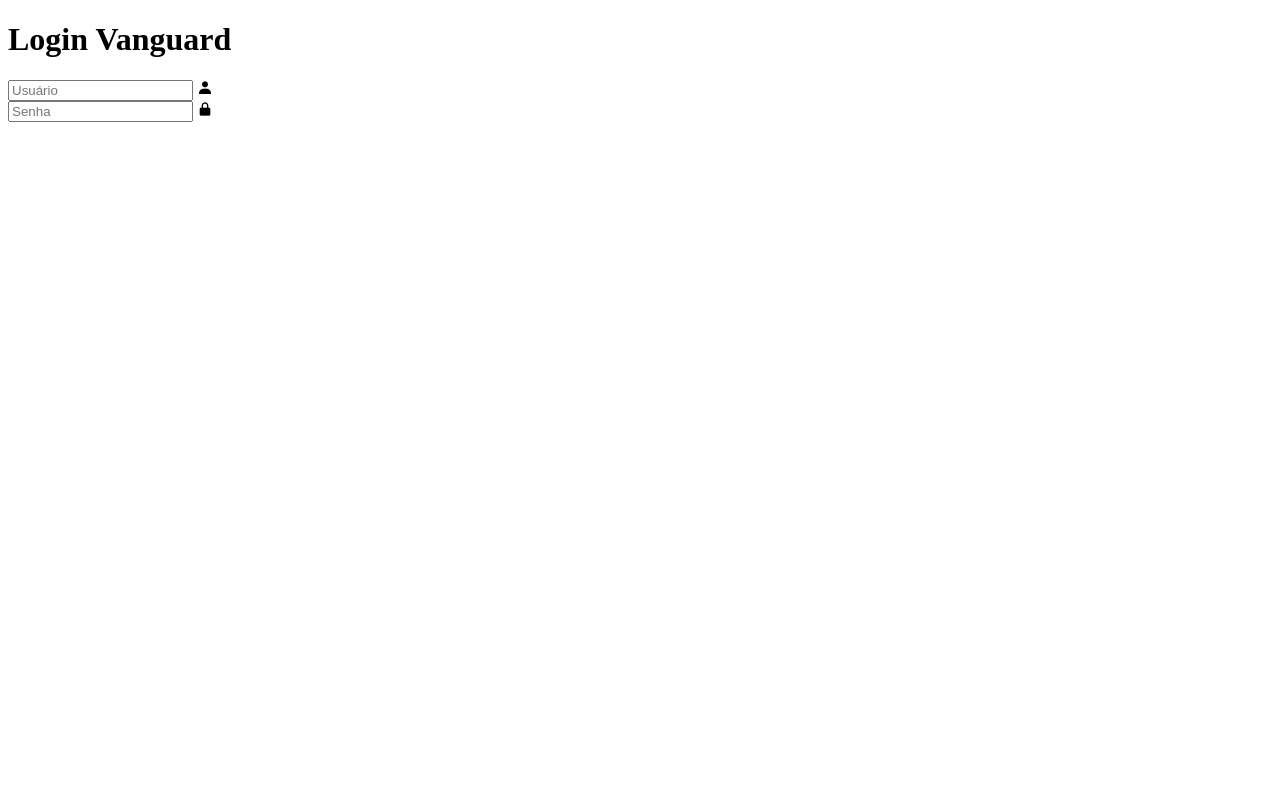
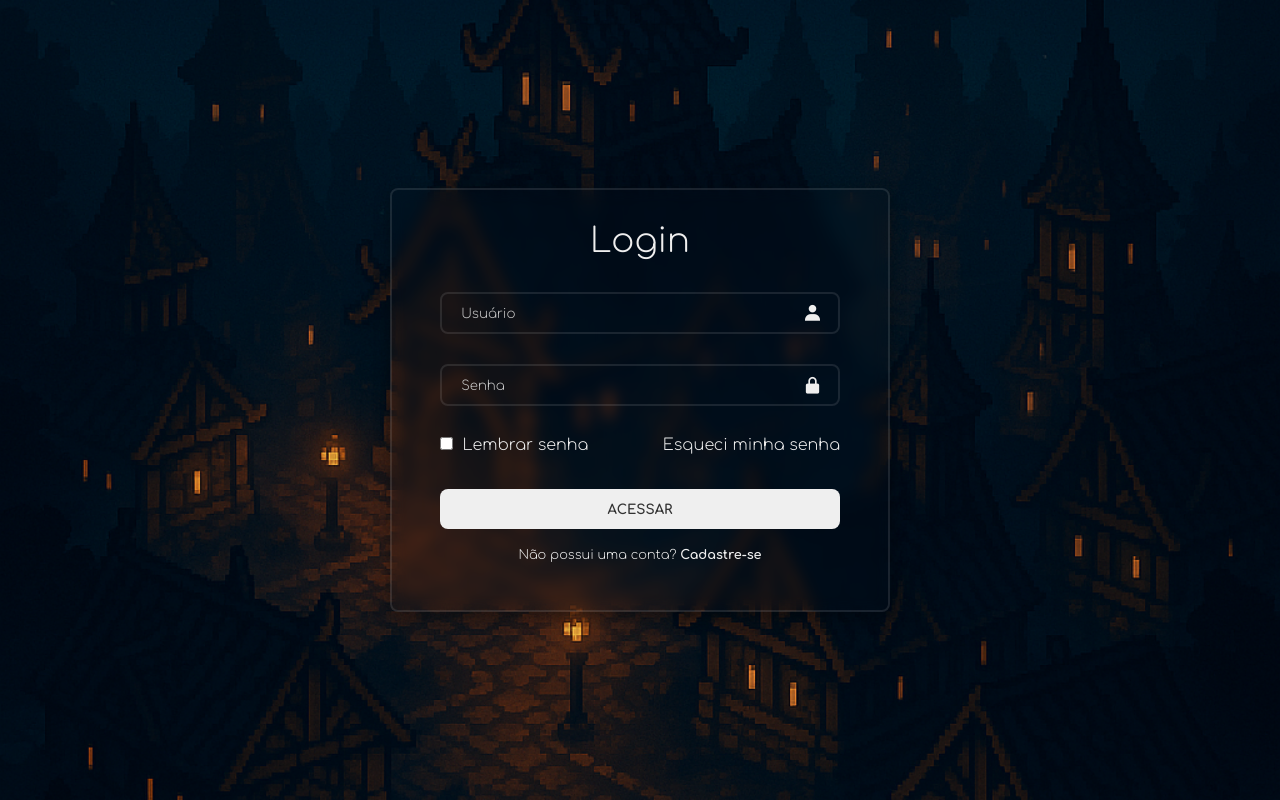
Before and after one commit to diegoozores/TelaLogin, a plain HTML site: page index.html in a window 1280 px wide. Drawn offline with nearby package versions, Linux system fonts and the light colour scheme.

Commit message:
LoginScreenV1
First version of the login screen

```diff
--- a/index.html
+++ b/index.html
@@ -5,19 +5,37 @@
     <meta name="viewport" content="width=device-width, initial-scale=1.0">
     <link rel="stylesheet" href="style.css">
     <link rel="stylesheet" href="https://unpkg.com/boxicons@latest/css/boxicons.min.css">
-    <title>Login Vanguard</title>
+    <link rel="stylesheet" href="https://fonts.googleapis.com/icon?family=Material+Icons"/>
+    <link rel="preconnect" href="https://fonts.googleapis.com">
+    <link rel="preconnect" href="https://fonts.gstatic.com" crossorigin>
+    <link href="https://fonts.googleapis.com/css2?family=Comfortaa:wght@300..700&display=swap" rel="stylesheet">
+    <title>Painel do Jogador</title>
 </head>
 <body>
     <main class="container">
         <form>
-            <h1>Login Vanguard</h1>
-            <div class="input-box">
+            <h1>Login</h1>
+            <div class="input_box">
                 <input type="email" placeholder="Usuário">
                 <i class="bx bxs-user"></i>
             </div>
-            <div class="input-box">
+            <div class="input_box">
                 <input type="password" placeholder="Senha">
                 <i class="bx bxs-lock-alt"></i>
+            </div>
+
+            <div class="remember_pass_forgot">
+                <label>
+                    <input type="checkbox">
+                    Lembrar senha
+                </label>
+                <a href="#">Esqueci minha senha</a>
+            </div>
+
+            <button type="submit" class="login">ACESSAR</button>
+
+            <div class="registration_link">
+                <p>Não possui uma conta? <a href="#">Cadastre-se</a></p>
             </div>
         </form>
     </main>
--- a/style.css
+++ b/style.css
@@ -0,0 +1,118 @@
+* {
+    margin: 0;
+    padding: 0;
+    box-sizing: border-box;
+    font-family: "Comfortaa", 'Segoe UI', Tahoma, Geneva, Verdana, sans-serif;
+    font-weight: 300;
+}
+
+body {
+    background: url(img/bg4.png);
+    background-size: cover;
+    background-position: center;
+    justify-content: center;
+    display: flex;
+    align-items: center;
+    min-height: 100vh;
+}
+
+.container {
+    background-color: transparent;
+    width: 500px;
+    padding: 2rem 3rem;
+    border: 2px solid rgba(255,255,255, .1);
+    border-radius: 8px;
+    color: #efefef;
+    box-shadow: 0px 5px 15px rgba(0, 0, 0, 0.35);
+    backdrop-filter: blur(0.5rem);
+}
+
+.container h1{
+    text-align: center;
+    font-size: 34px;
+}
+
+.input_box {
+    position: relative;
+    width: 100%;
+    height: 2.5rem;
+    margin: 2rem 0;
+}
+
+.input_box input {
+    background-color: transparent;
+    border: 2px solid rgba(255,255,255, .1);
+    border-radius: 8px;
+    outline: none;
+    width: 100%;
+    height: 100%;
+    color: #efefef;
+    padding: 1.2rem 1.5rem 1.2rem 1.2rem;
+}
+
+.input_box i {
+    position: absolute;
+    right: 1.1rem;
+    top: 1.3rem;
+    transform: translateY(-50%);
+    font-size: 20px;
+}
+
+.input_box input::placeholder {
+    color: #c8c8c8;
+}
+
+.remember_pass_forgot {
+    display: flex;
+    justify-content: space-between;
+    margin: 1rem 0 1rem;
+}
+
+.remember_pass_forgot label input{
+    accent-color: #efefef;
+    margin-right: .3rem;
+}
+
+.remember_pass_forgot a {
+    text-decoration: none;
+    color: #efefef;
+}
+
+.remember_pass_forgot a:hover {
+    text-decoration: underline;
+}
+
+.login {
+    width: 100%;
+    height: 2.5rem;
+    background-color: #efefef;
+    border: none;
+    border-radius: 8px;
+    color: #333;
+    font-weight: 700;
+    cursor: pointer;
+    margin-top: 1.2rem;
+}
+
+.login:hover {
+    background-color: transparent;
+    border: 2px solid rgba(255,255,255, .1);
+    color: #efefef;
+    transition: 0.5s;
+}
+
+.registration_link {
+    font-size: 0.8rem;
+    text-align: center;
+    margin: 1.2rem 0 1rem;
+}
+
+.registration_link a {
+    text-decoration: none;
+    color: #efefef;
+    font-weight: 700;
+}
+
+.registration_link a:hover {
+    text-decoration: underline;
+}
```
Also changed, not shown: img/bg4.png (added), 1 other file.
